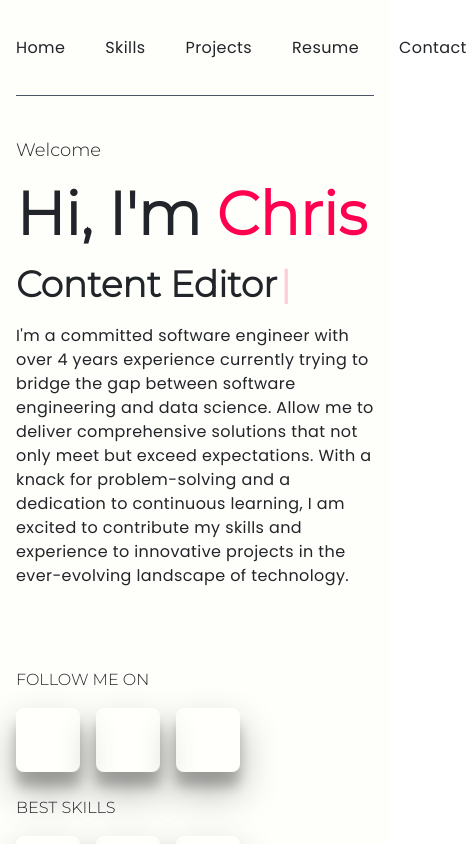
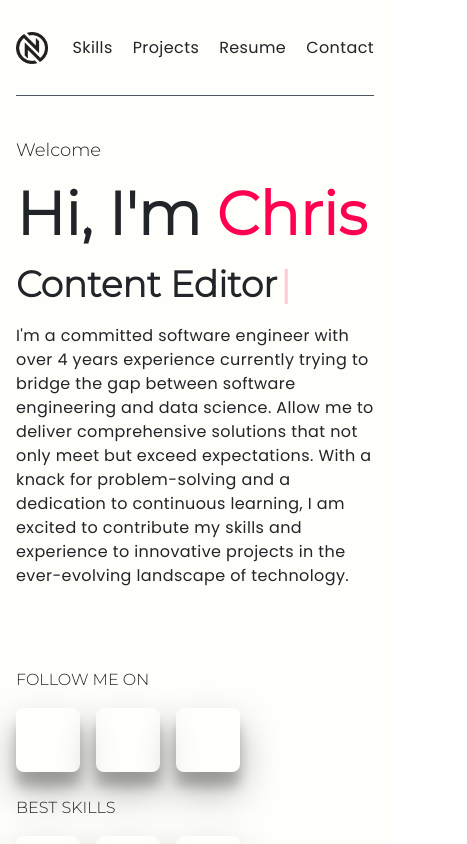
Before and after one commit to nortoncj/portfolio_III, a React (Create React App) app: page / in a window 390 px wide. Shown: the top 844 px of the page, 467 px wide, since content can reach past the window. Built offline with nearby package versions, Linux system fonts and the light colour scheme; some icons are missing.

Commit message:
small tweaks

```diff
--- a/src/components/contact/Contact.js
+++ b/src/components/contact/Contact.js
@@ -68,7 +68,7 @@ const Contact = () => {
           }
         );
       setSuccessMsg(
-        `Thank you ${name}, Your Messages has been sent Successfully!`
+        `Thank you ${name}, Your message has been sent Successfully!`
       );
       setErrMsg("");
       setname("");
--- a/src/components/contact/ContactLeft.js
+++ b/src/components/contact/ContactLeft.js
@@ -4,7 +4,7 @@ import { contactImg } from "../../assets/index";
 
 const ContactLeft = () => {
   return (
-    <div className="w-full lgl:w-[35%] h-[800px] bg-gradient-to-r from-[bodyColor] to-[#fffff0] p-4 lgl:p-8 rounded-lg shadow-shadowOne flex flex-col gap-8 justify-center">
+    <div className="w-full mb-12 lgl:w-[35%] h-[800px] bg-gradient-to-r from-[bodyColor] to-[#fffff0] p-4 lgl:p-8 rounded-lg shadow-shadowOne flex flex-col gap-8 justify-center">
       <img
         className="w-[300px] h-[500px] object-cover rounded-lg ml-8 mb-2"
         src={contactImg}
--- a/src/components/navbar/Navbar.js
+++ b/src/components/navbar/Navbar.js
@@ -7,10 +7,12 @@ function Navbar() {
   return (
     <div className="w-full h-24 mx-auto flex justify-between items-center font-title border-b-[1px] border-b-gray-600">
       <div>
-        <img className="h-16" src={logo} alt="logo" />
+        <a href="/">
+          <img className="lg:h-16 xs:h-8" src={logo} alt="logo" />
+        </a>
       </div>
       <div>
-        <ul className="flex items-center gap-10">
+        <ul className="flex items-center xs:gap-3 sm:gap-5 md:gap-5 lg:gap-10">
           {navLinksData.map(({ _id, title, link }) => (
             <li
               className="text-base font-normal tracking-wide cursor-pointer hover:text-designColor duration-300"
--- a/src/constants/index.js
+++ b/src/constants/index.js
@@ -1,9 +1,9 @@
 export const navLinksData = [
-  {
-    _id: 1001,
-    title: "Home",
-    link: "home",
-  },
+  // {
+  //   _id: 1001,
+  //   title: "Home",
+  //   link: "home",
+  // },
   {
     _id: 1002,
     title: "Skills",
```
